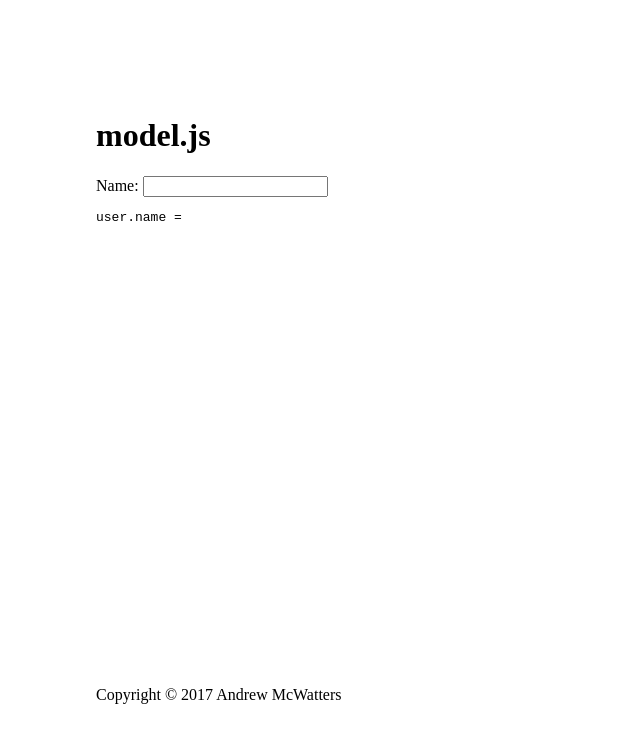
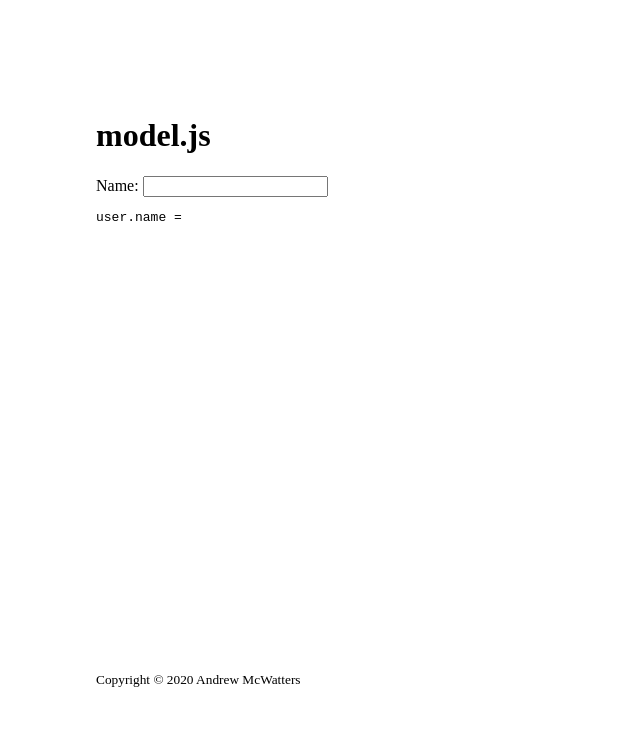
Before and after one commit to andrewmcwatters/model.js, a plain HTML site: page index.html in a window 1280 px wide. Shown: the whole page, without its empty margins (0-640 px from the left). Drawn offline with Linux system fonts and the light colour scheme.

Commit message:
Update index.html

```diff
--- a/index.html
+++ b/index.html
@@ -33,7 +33,9 @@
       </div>
     </main>
     <footer>
-      Copyright © 2017 Andrew McWatters
+      <p>
+        <small>Copyright © 2020 Andrew McWatters</small>
+      </p>
     </footer>
     <script src="https://rawgit.com/andrewmcwatters/model.js/master/controller.js"></script>
     <script src="https://rawgit.com/andrewmcwatters/model.js/master/directive.js"></script>
```
